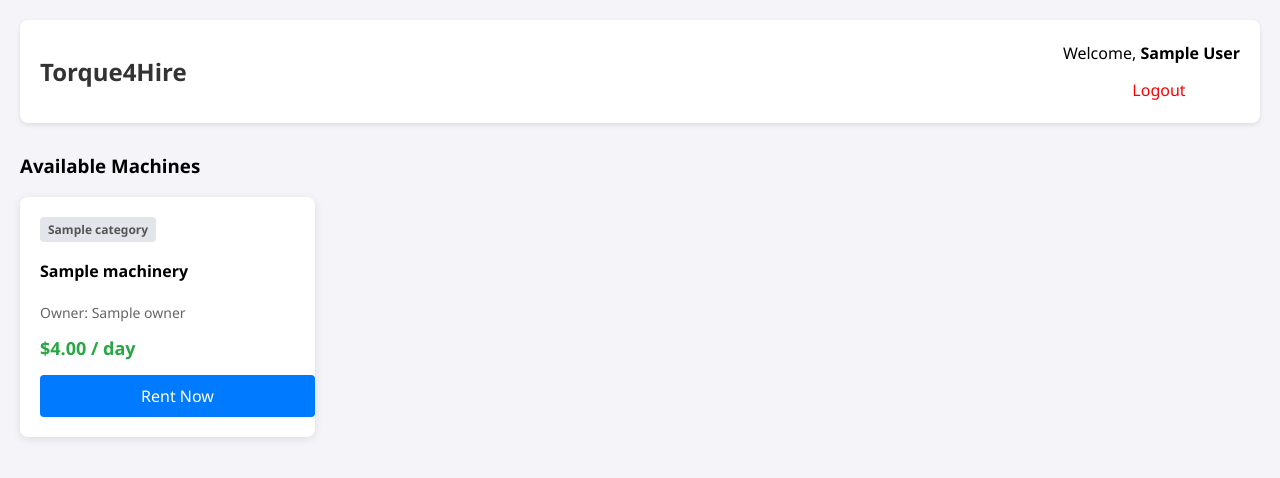
After one commit to ArafUlHaque/Torque4Hire, a PHP site: page /view_machinery.php in a window 1280 px wide. The commit adds this page. Shown: the top 478 px of the page. Run offline with PHP 8.4, Linux system fonts and the light colour scheme; the visitor is signed in with stand-in values (Sample User, id 1); tables that the repository leaves empty hold one stand-in row (values such as "Sample post").

Commit message:
I added logout.php and view_machinery.php files, and made modifications to add_machinery.php, login.php, and register.php files.

```diff
--- /dev/null
+++ b/view_machinery.php
@@ -0,0 +1,149 @@
+<?php
+// 1. START SESSION
+// We need to access the logged-in user's data (Name, Email, Role)
+session_start();
+
+// 2. CONNECT TO DATABASE
+include 'db_connect.php';
+
+// 3. SECURITY CHECK
+// If the user is NOT logged in OR they are NOT a Renter, kick them out.
+// This prevents unauthorized access via the URL bar.
+if (!isset($_SESSION['user_email']) || $_SESSION['role'] != 'RENTER') {
+    header("Location: login.php"); // Redirect to login
+    exit(); // Stop code execution immediately
+}
+
+// 4. FETCH DATA (The "JOIN" Query)
+// We select machinery details (m.*) AND the category name (c.category_name)
+// We only show machines where status is 'AVAILABLE'.
+$sql = "SELECT m.machine_id, m.model_name, m.daily_rate, c.category_name, o.company_name
+        FROM machinery m
+        JOIN machine_categories c ON m.category_id = c.category_id
+        JOIN owners o ON m.owner_email = o.owner_email
+        WHERE m.status = 'AVAILABLE'";
+
+$result = $conn->query($sql);
+?>
+
+<!DOCTYPE html>
+<html>
+<head>
+    <title>Available Machinery - Torque4Hire</title>
+    <link rel="stylesheet" href="style.css">
+    <style>
+        /* DASHBOARD SPECIFIC CSS */
+        /* Override the "centered" body from style.css to allow scrolling */
+        body {
+            display: block;
+            height: auto;
+            padding: 20px;
+        }
+
+        /* Navbar Styling */
+        .navbar {
+            display: flex;
+            justify-content: space-between;
+            align-items: center;
+            margin-bottom: 30px;
+            background: white;
+            padding: 15px 20px;
+            border-radius: 8px;
+            box-shadow: 0 2px 5px rgba(0,0,0,0.1);
+        }
+
+        /* Grid Layout for Machine Cards */
+        .machine-grid {
+            display: grid;
+            grid-template-columns: repeat(auto-fill, minmax(250px, 1fr));
+            gap: 20px;
+        }
+
+        /* Individual Machine Card */
+        .machine-card {
+            background: white;
+            padding: 20px;
+            border-radius: 8px;
+            box-shadow: 0 2px 8px rgba(0,0,0,0.1);
+            transition: transform 0.2s;
+        }
+        .machine-card:hover {
+            transform: translateY(-5px); /* Lift effect on hover */
+        }
+
+        .category-tag {
+            background-color: #e2e6ea;
+            padding: 4px 8px;
+            border-radius: 4px;
+            font-size: 12px;
+            color: #555;
+            font-weight: bold;
+        }
+
+        .price {
+            font-size: 18px;
+            color: #28a745; /* Green for money */
+            font-weight: bold;
+            margin: 10px 0;
+        }
+
+        .rent-btn {
+            background-color: #007bff;
+            color: white;
+            border: none;
+            padding: 10px;
+            width: 100%;
+            border-radius: 4px;
+            cursor: pointer;
+            text-decoration: none; /* For the link look */
+            display: block;
+            text-align: center;
+        }
+        .rent-btn:hover { background-color: #0056b3; }
+    </style>
+</head>
+<body>
+
+    <div class="navbar">
+        <h2>Torque4Hire</h2>
+        <div>
+            <span>Welcome, <b><?php echo htmlspecialchars($_SESSION['user_name']); ?></b></span>
+            <a href="logout.php" style="margin-left: 15px; color: red;">Logout</a>
+        </div>
+    </div>
+
+    <h3>Available Machines</h3>
+
+    <div class="machine-grid">
+
+        <?php
+        // 5. CHECK IF MACHINES EXIST
+        if ($result->num_rows > 0) {
+            // 6. LOOP THROUGH RESULTS
+            // $row becomes an array of data for one machine each time the loop runs
+            while($row = $result->fetch_assoc()) {
+        ?>
+            <div class="machine-card">
+                <span class="category-tag"><?php echo htmlspecialchars($row['category_name']); ?></span>
+
+                <h4><?php echo htmlspecialchars($row['model_name']); ?></h4>
+                <p style="font-size: 14px; color: #666;">
+                    Owner: <?php echo htmlspecialchars($row['company_name']); ?>
+                </p>
+
+                <div class="price">$<?php echo $row['daily_rate']; ?> / day</div>
+
+                <a href="#" class="rent-btn" onclick="alert('Booking Feature chole ashbe soon!')">Rent Now</a>
+            </div>
+
+        <?php
+            }
+        } else {
+            echo "<p>No machines currently available.</p>";
+        }
+        ?>
+
+    </div>
+
+</body>
+</html>
```
Also changed, not shown: add_machinery.php (+48 -16 lines), login.php (+55 -14 lines), logout.php (added, +8 -0 lines), register.php (+58 -17 lines).
